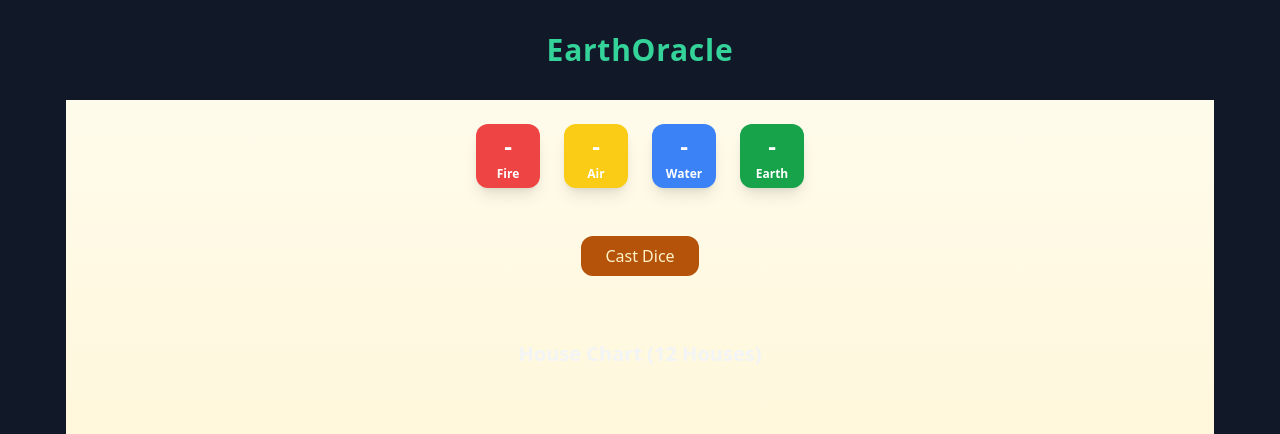
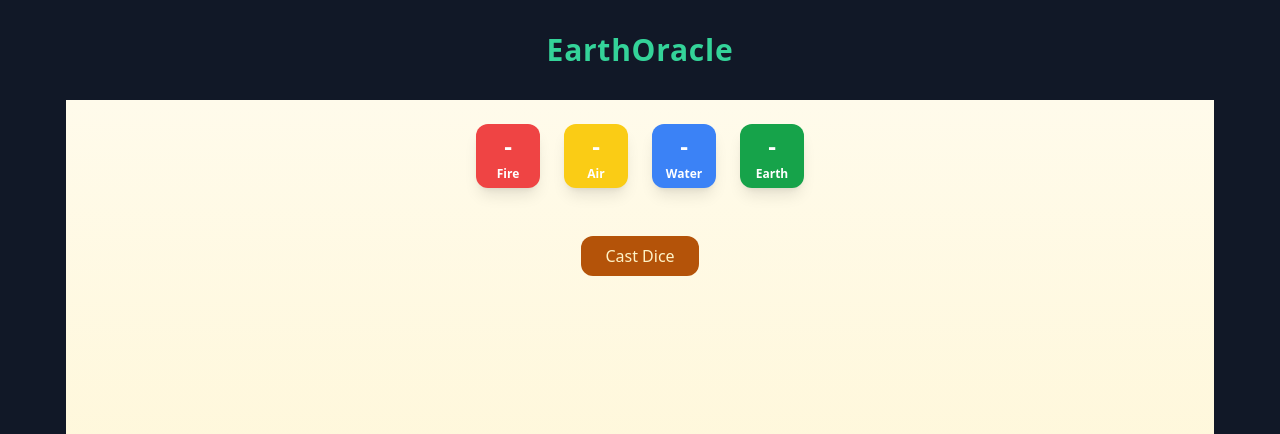
Before and after one commit to Whytebread/EarthOracle, a React (Create React App) app in the folder earth-oracle/: page / in a window 1280 px wide. Shown: the top 434 px of the page. Built offline with nearby package versions, Linux system fonts and the light colour scheme.

Commit message:
changed render for house chart to show only after shield chart is rendered, rather than at the same time

```diff
--- a/earth-oracle/src/components/CastingBoard.js
+++ b/earth-oracle/src/components/CastingBoard.js
@@ -202,11 +202,10 @@ const Card = ({ fig, title, idx, width }) => (
   };
 
   /*---------- HOUSE CHART --------------*/
-const houseFigures = [
-  ...mothers,
-  ...daughters,
-  ...nieces
-];
+  const houseFigures =
+    mothers.length === 4 && daughters.length === 4 && nieces.length === 4
+      ? [...mothers, ...daughters, ...nieces] // total = 12
+      : [];
 
   const HouseChart = ({ figures }) => {
     return (
@@ -243,7 +242,11 @@ const houseFigures = [
         <TopRow />
         <NiecesRow />
         <CourtRow />
+        {houseFigures.length === 12 && (
+          <div className="mt-16">
             <HouseChart figures={houseFigures} />
+          </div>
+        )}
       </div>
     </div>
   );
```
Lines whose indentation alone changed are shown as unchanged.
